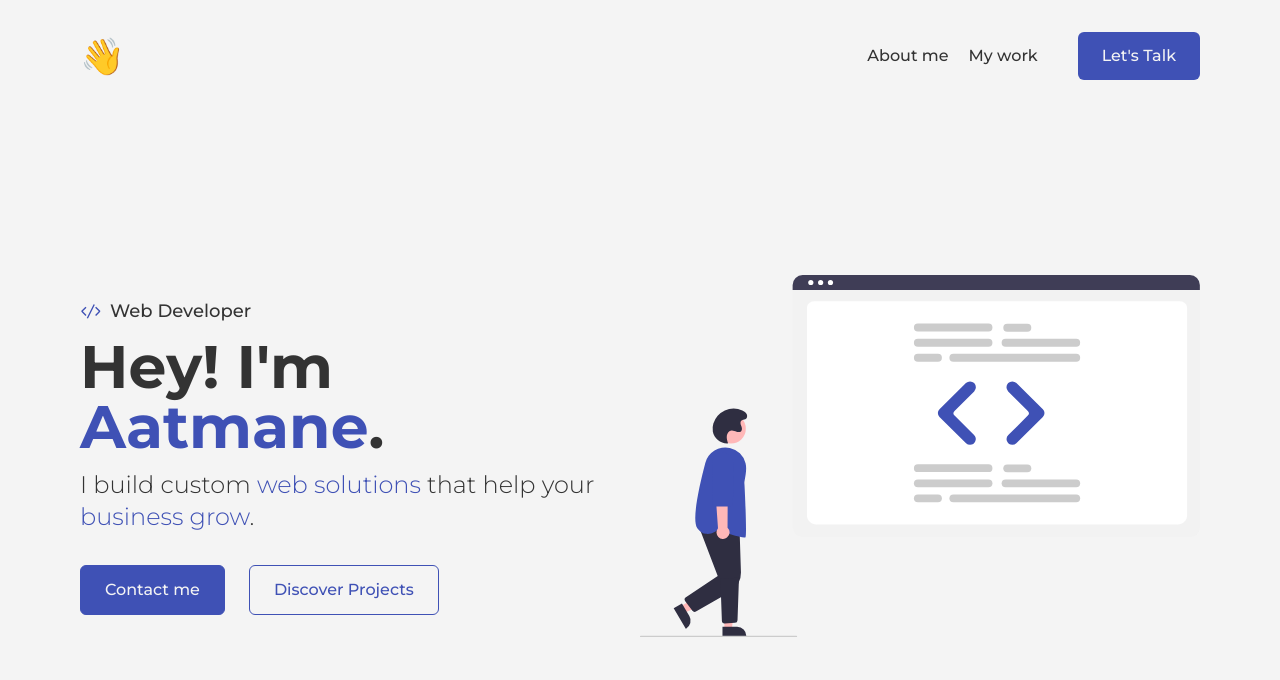
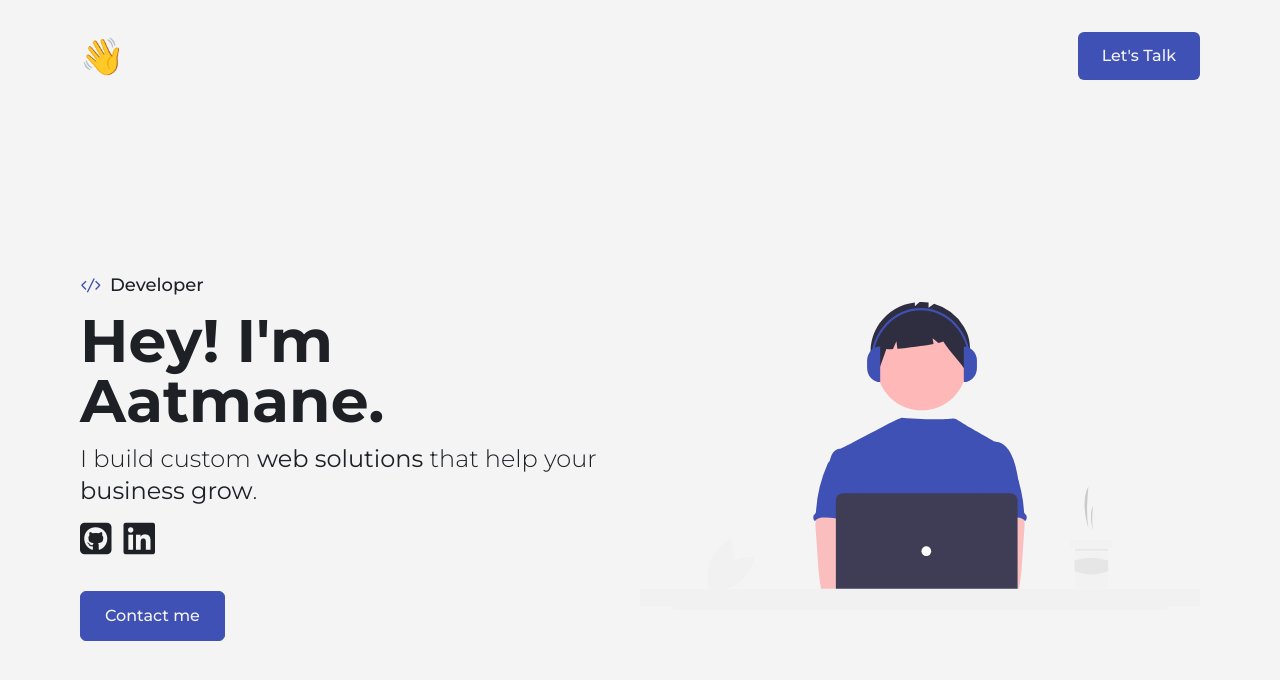
Before and after one commit to aatmaneoulmouden/portfolio, a website: page index.html in a window 1280 px wide. Drawn offline with Linux system fonts and the light colour scheme.

Commit message:
About section - desktop version

```diff
--- a/index.html
+++ b/index.html
@@ -5,6 +5,9 @@
     <meta charset="UTF-8">
     <meta name="viewport" content="width=device-width, initial-scale=1.0">
     <title>Aatmane Oulmouden</title>
+    <link rel="stylesheet" href="https://cdnjs.cloudflare.com/ajax/libs/font-awesome/6.5.2/css/all.min.css"
+        integrity="sha512-SnH5WK+bZxgPHs44uWIX+LLJAJ9/2PkPKZ5QiAj6Ta86w+fsb2TkcmfRyVX3pBnMFcV7oQPJkl9QevSCWr3W6A=="
+        crossorigin="anonymous" referrerpolicy="no-referrer" />
     <link rel="stylesheet" href="./assets/css/style.css">
 </head>
 
@@ -18,15 +21,15 @@
                 <div class="right-col flex items-center gap-x-10">
                     <nav>
                         <ul class="menu-list flex gap-x-5">
-                            <li class="menu-item">
+                            <!-- <li class="menu-item">
                                 <a href="" class="custom-transition">About me</a>
                             </li>
                             <li class="menu-item">
                                 <a href="" class="custom-transition">My work</a>
-                            </li>
+                            </li> -->
                         </ul>
                     </nav>
-                    <a href=""
+                    <a href="mailto:aatmaneoulmouden@gmail.com"
                         class="custom-transition bg-clr-primary text-clr-background font-medium px-6 py-3 rounded-md hover:bg-clr-hover">Let's
                         Talk</a>
                 </div>
@@ -42,20 +45,27 @@
                                 viewBox="0 0 16 16" xmlns="http://www.w3.org/2000/svg" fill="#3F51B5">
                                 <path
                                     d="M4.708 5.578L2.061 8.224l2.647 2.646-.708.708-3-3V7.87l3-3 .708.708zm7-.708L11 5.578l2.647 2.646L11 10.87l.708.708 3-3V7.87l-3-3zM4.908 13l.894.448 5-10L9.908 3l-5 10z" />
-                            </svg>Web Developer</span>
-                        <h1 class="text-6xl font-bold my-3">Hey! I'm <span class="text-clr-primary">Aatmane</span>.</h1>
-                        <p class="text text-2xl font-light block">I build custom <span>web solutions</span> that help your
-                            <span>business grow</span>.
+                            </svg>Developer</span>
+                        <h1 class="text-6xl font-bold my-3 ">Hey! I'm <span class="">Aatmane</span>.</h1>
+                        <p class="text text-2xl font-light block">I build custom <span class="font-normal">web
+                                solutions</span> that help your
+                            <span class="font-normal">business grow</span>.
                         </p>
+                        <div class="social-links mt-3 flex gap-3">
+                            <a href="https://github.com/aatmaneoulmouden/" class="text-4xl" target="_blank"><i class="hover:text-clr-hover custom-transition fa-brands fa-square-github"></i></a>
+                            <a href="https://www.linkedin.com/in/aatmaneoulmouden/" class="text-4xl" target="_blank"><i class="hover:text-clr-hover custom-transition fa-brands fa-linkedin"></i></a>
+                        </div>
                         <div class="take-action flex gap-6 mt-8">
-                            <a href=""
-                                class="custom-transition bg-clr-primary text-clr-background font-medium px-6 py-3 rounded-md border border-clr-primary hover:bg-clr-hover">Contact me</a>
-                            <a href=""
-                                class="custom-transition bg-clr-background text-clr-primary font-medium px-6 py-3 rounded-md border border-clr-primary">Discover Projects</a>
+                            <a href="mailto:aatmaneoulmouden@gmail.com"
+                                class="custom-transition bg-clr-primary text-clr-background font-medium px-6 py-3 rounded-md border border-clr-primary hover:bg-clr-hover hover:border-clr-hover">Contact
+                                me</a>
+                            <!-- <a href=""
+                                class="custom-transition bg-clr-background text-clr-primary font-medium px-6 py-3 rounded-md border border-clr-primary">Discover
+                                Projects</a> -->
                         </div>
                     </div>
                     <div class="col right">
-                        <img src="./assets/images/illustration.svg" alt="Aatmane Oulmoude">
+                        <img src="./assets/images/illustration-2.svg" alt="Aatmane Oulmouden">
                     </div>
                 </div>
             </div>
--- a/src/input.css
+++ b/src/input.css
@@ -6,7 +6,7 @@
 
 @layer components {
     * {
-        @apply font-main text-clr-text;
+        @apply font-main text-very-dark-blue;
     }
 
     body {
@@ -32,8 +32,4 @@
     .about .row{
         height: calc(100vh - 112px);
     }
-
-    .about .text span {
-        @apply text-clr-primary;
-    }
 }
--- a/tailwind.config.js
+++ b/tailwind.config.js
@@ -21,6 +21,9 @@ module.exports = {
         'clr-primary': '#3F51B5',
         'clr-hover': '#1976D2',
         'clr-text': '#333333',
+        'dark-black': '#2f2e41',
+        'very-dark-blue': '#1d2025',
+        'grayish-blue': '#b6bcc8',
       },
     },
   },
```
Also changed, not shown: assets/css/style.css, assets/images/aatmane.jpg (added), assets/images/illustration-2.svg (added).
